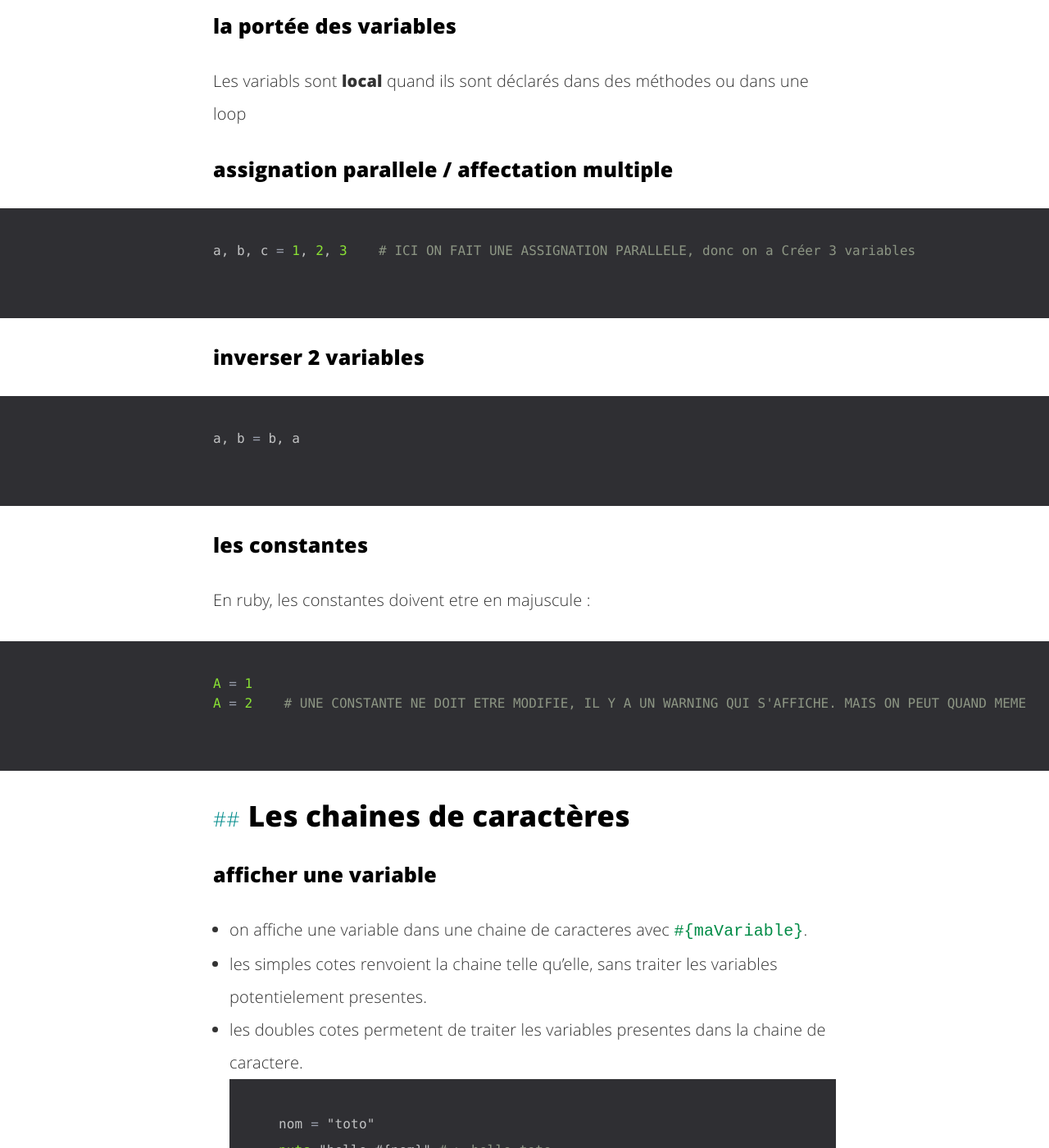
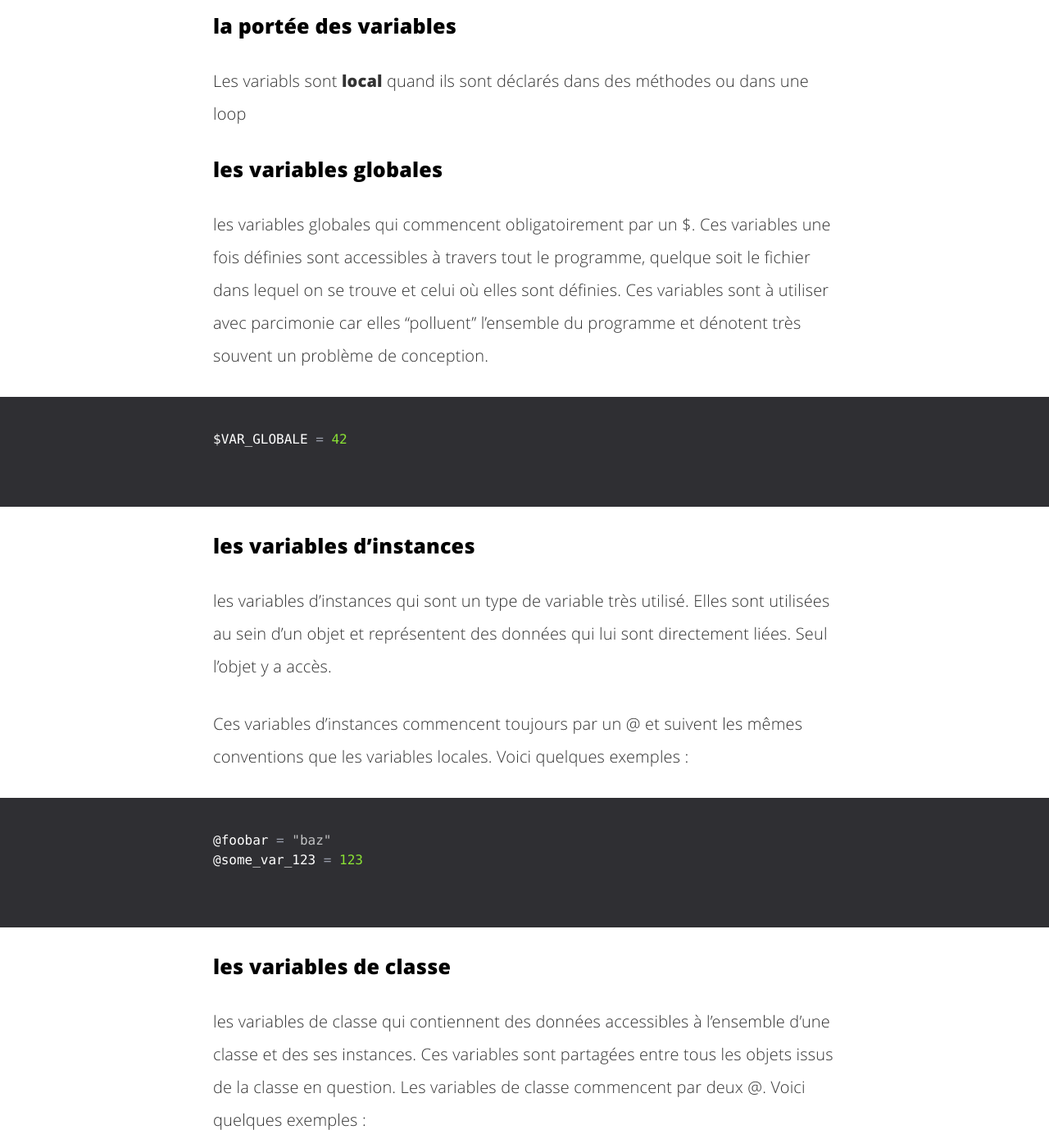
Before and after one commit to fasca/fasca.github.io, a Jekyll site: the page built from _posts/2016-10-26-ruby.md, in a window 1280 px wide and 1400 px high, scrolled down 7417 px. Shown: the whole window at 82% size. Built offline with Jekyll 4.4.1, drawn with Linux system fonts in a browser that asks for light colours; comment, search, counter and statistics services are not loaded; some of the changed text lies outside the part shown.

Commit message:
Update 2016-10-26-ruby.md

````diff
--- a/_posts/2016-10-26-ruby.md
+++ b/_posts/2016-10-26-ruby.md
@@ -179,6 +179,64 @@ a += 1	 	#=> 2
 ### la portée des variables
 
 Les variabls sont **local** quand ils sont déclarés dans des méthodes ou dans une loop
+
+### les variables globales
+
+les variables globales qui commencent obligatoirement par un $. Ces variables une fois définies sont accessibles à travers tout le programme, quelque soit le fichier dans lequel on se trouve et celui où elles sont définies. Ces variables sont à utiliser avec parcimonie car elles "polluent" l'ensemble du programme et dénotent très souvent un problème de conception.
+```ruby
+$VAR_GLOBALE = 42
+```
+
+### les variables d'instances
+les variables d'instances qui sont un type de variable très utilisé. Elles sont utilisées au sein d'un objet et représentent des données qui lui sont directement liées. Seul l'objet y a accès.
+
+Ces variables d'instances commencent toujours par un @ et suivent les mêmes conventions que les variables locales. Voici quelques exemples :
+```ruby
+@foobar = "baz"
+@some_var_123 = 123
+```
+
+### les variables de classe
+les variables de classe qui contiennent des données accessibles à l'ensemble d'une classe et des ses instances. Ces variables sont partagées entre tous les objets issus de la classe en question. Les variables de classe commencent par deux @. Voici quelques exemples :
+```ruby
+@@counter = 10
+@@file_path = "/some/dir/file.txt"
+```
+
+### les constantes
+les constantes qui doivent commencer par une lettre majuscule. Par convention, de nombreux rubyistes écrivent les constantes avec uniquement des lettres majuscules et séparent les éventuels mots par un underscore.
+
+Les constantes sont destinées à stocker des informations qui ne sont pas appelées à être modifiées. Il faut tout de même être vigilant puisque pour des raisons techniques, il est possible en Ruby de modifier une constante existante. Ça n'empêchera pas le programme de fonctionner, l'interpréteur émettra simplement un message d'avertissement.
+
+Voici quelques exemples de noms de constantes :
+```ruby
+STATUSES = ["draft", "published", "pinned"]
+API_URL = "http://something.com"
+```
+
+Dans la pratique, en Ruby, les développeurs aiment encapsuler les logiques métier dans des classes et c'est dans ce contexte qu'on travaille le plus et que nous utilisons ces différents types de variables.
+```ruby
+class User
+	MIN_AGE = 18
+	MAX_AGE = 90
+
+	@@count = 0
+
+	def initialize(name)
+		@name = name
+		@@count += 1
+	end
+
+	def self.instances_count
+		@@count
+	end
+end
+```
+
+Il faut également distinguer des pseudo-variables qui sont générées automatiquement par l'interpréteur. Il s'agit de self qui représente l'objet courant ou encore nil qui est une instance de la classe NilClass.
+
+Il y a également `__FILE__` et `__dir__` qui utilisés dans un fichier Ruby permettent d'obtenir respectivement le chemin absolu vers ce fichier ainsi que le chemin absolu vers le répertoire qui contient ce fichier. Au sein d'IRB ces deux variables n'ont pas réellement de sens.
+
 
 ### assignation parallele / affectation multiple
 
````
